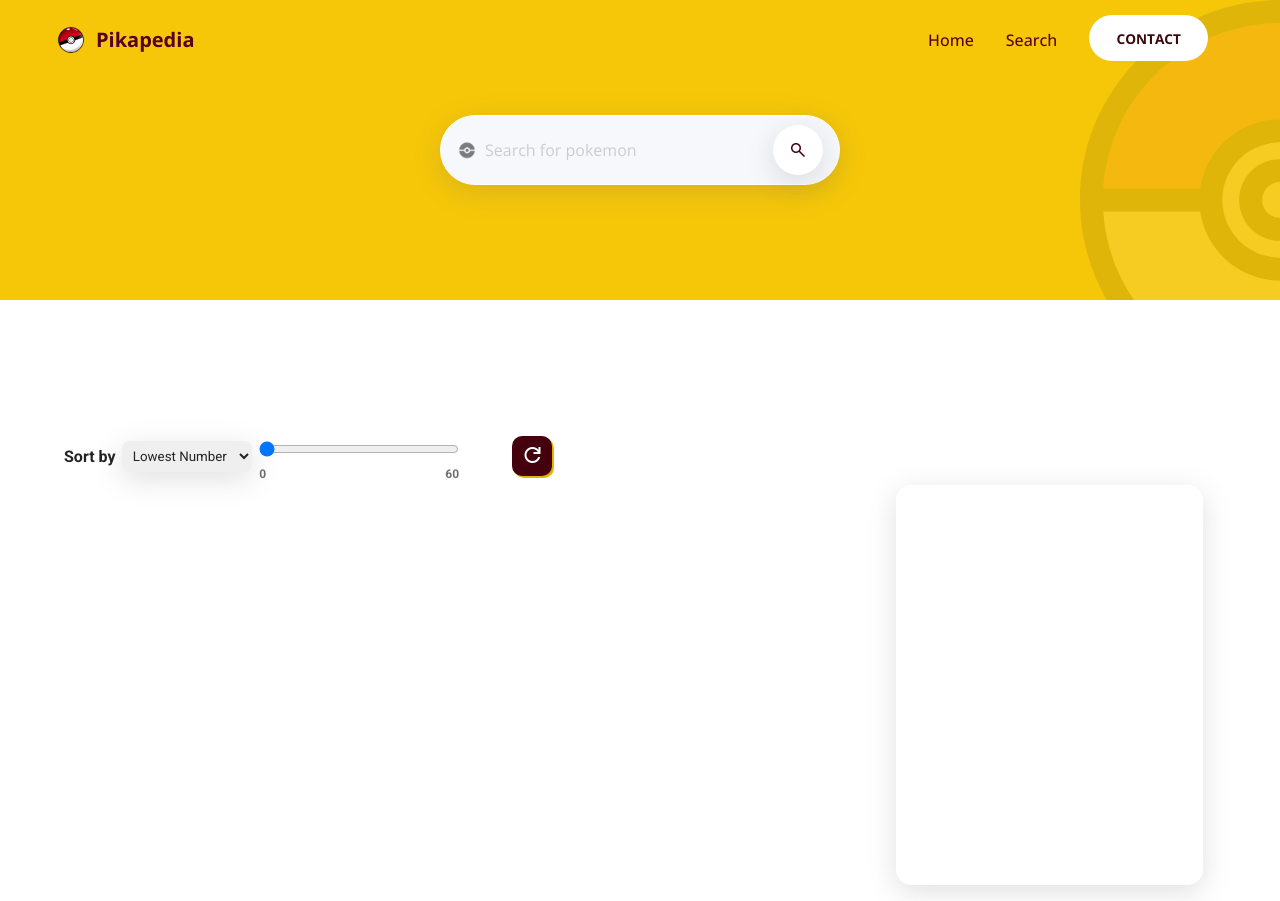
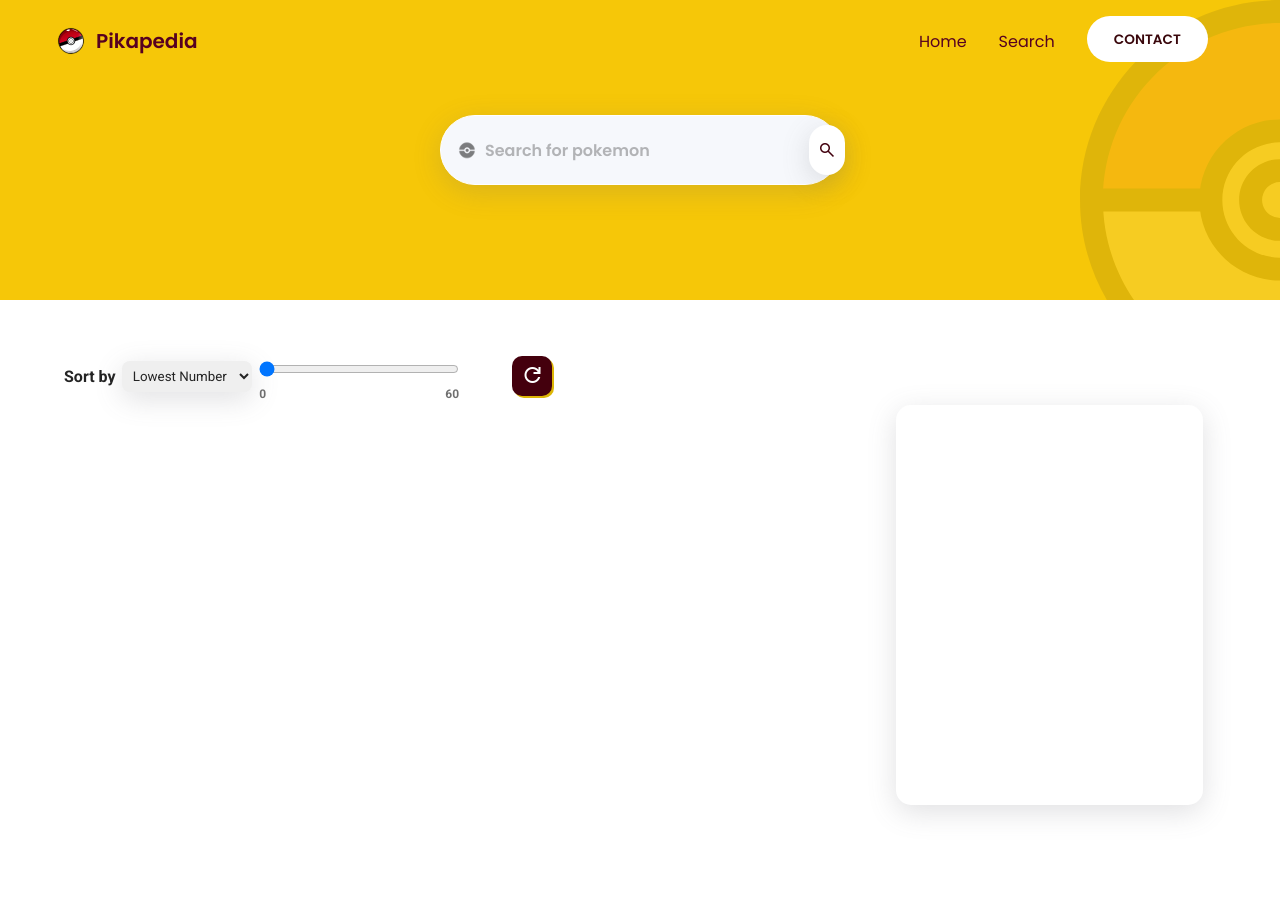
Before and after one commit to WillDoyle/POKEAPI, a website: page search.html in a window 1280 px wide. After the commit the page ends 821 px from the top, so only its background shows below. Drawn offline with nearby package versions, Linux system fonts and the light colour scheme; no server answers.

Commit message:
Added poppins font + better space layout

```diff
--- a/style.css
+++ b/style.css
@@ -1,5 +1,4 @@
-@import url("https://fonts.googleapis.com/css2?family=Open+Sans:wght@300;400;500;700;800;900&family=Roboto:wght@400;500;700&display=swap");
-
+@import url("https://fonts.googleapis.com/css2?family=Open+Sans:wght@300;400;500;700&family=Poppins:wght@400;600;700;900&family=Roboto:wght@400;500;700&display=swap");
 * {
   margin: 0;
   padding: 0;
@@ -47,7 +46,7 @@ body {
 }
 
 h1 {
-  font-family: "Open Sans", sans-serif;
+  font-family: "Poppins", sans-serif;
   font-weight: 800;
 }
 
@@ -55,7 +54,7 @@ header {
   position: relative;
   flex-direction: column;
   overflow: hidden;
-  margin: 0em 0em 8em 0em;
+  margin: 0em 0em 3em 0em;
   /* background-image: url("./assets/pokmeon-banner.jpg");
   background-size: cover; */
 }
@@ -89,14 +88,15 @@ input[type="range"] {
   padding: 8px;
   font-weight: 300;
   font-size: 1em;
-  font-family: "Open Sans", sans-serif;
+  font-family: "Poppins", sans-serif;
   color: #242424;
   transition: all 300ms ease-in-out;
 }
 
 .player__input::placeholder {
-  color: #ccc;
-  font-weight: 300;
+  font-family: "Poppins", sans-serif;
+  color: #24242453;
+  font-weight: 600;
   font-size: 1em;
 }
 
@@ -192,7 +192,7 @@ a {
     brightness(80%) contrast(110%);
 
   font-weight: 500;
-  font-family: "Open Sans";
+  font-family: "Poppins", sans-serif;
   font-size: 1em;
 }
 
@@ -232,7 +232,7 @@ a {
 }
 
 .logo__text {
-  font-family: "Open Sans";
+  font-family: "Poppins", sans-serif;
   font-weight: 600;
   font-size: 1.25em;
   color: #000;
@@ -407,7 +407,7 @@ a {
 
 .pokemon__header {
   color: #112238;
-  font-weight: 900;
+  font-weight: 700;
   margin: 0em 0em;
 }
 
```
